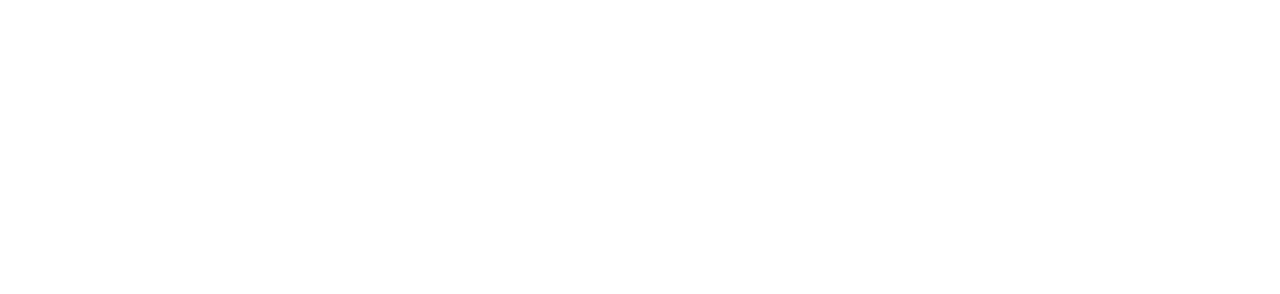
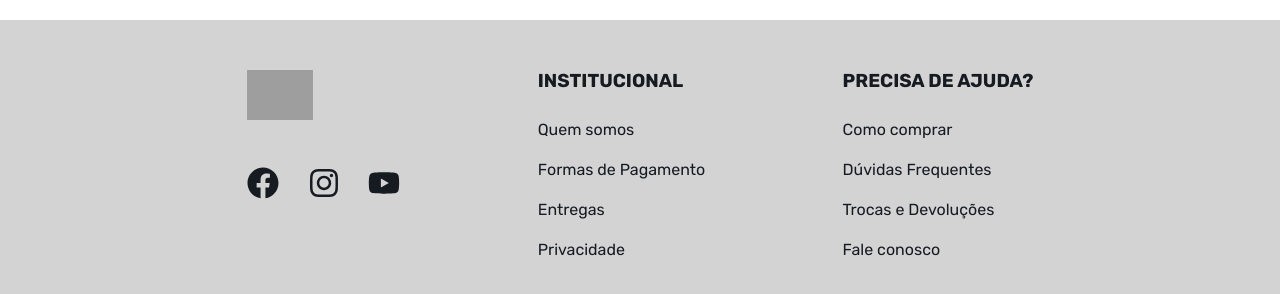
Before and after one commit to Thekote/Ecommerce42, a React (Create React App) app in the folder frontend/: page / in a window 1280 px wide. Shown: the part 1524-1818 px from the top of the page. Before the commit the page ends 1544 px from the top, so only its background shows below. Built offline with nearby package versions, Linux system fonts and the light colour scheme; grey boxes are pictures that could not be loaded.

Commit message:
Footer (Created and styled)

```diff
--- a/frontend/src/App.js
+++ b/frontend/src/App.js
@@ -4,6 +4,7 @@
 import HeroBanner from './components/HeroBanner'
 import GlobalStyle from './global'
 import ProductList from './components/ProductList'
+import Footer from './components/Footer'
 
 const App = () => (
 
@@ -14,6 +15,7 @@
         <ContentContainer>
           <ProductList/>
         </ContentContainer>
+        <Footer />
       </Container>
 
   )
--- /dev/null
+++ b/frontend/src/components/Footer.js
@@ -0,0 +1,74 @@
+import React from 'react';
+import styled from 'styled-components';
+import { FaFacebook, FaInstagram, FaYoutube } from "react-icons/fa";
+import { IconContext } from 'react-icons';
+
+
+const Footer = () => {
+    return (
+        <div style={{ display: 'flex', justifyContent: 'center', backgroundColor: 'lightgray', width: '100%', }}>
+        <FooterContainer>
+            <Col>
+                <Logo href="">
+                    <img src="https://i.imgur.com/P6KEUmH.png" alt="Logo BarShop" />
+                </Logo>
+                <div class="social" style={{marginTop: '40px'}}>
+                    <IconContext.Provider value={{ size: "2em"}}  >
+                        <FaFacebook style={{ marginRight: '25px' }}/> <FaInstagram style={{ marginRight: '25px' }} /> <FaYoutube />
+                    </IconContext.Provider>
+                </div>
+            </Col>
+            <Col>
+                <h3>INSTITUCIONAL</h3>
+                <p>Quem somos</p>
+                <p>Formas de Pagamento</p>
+                <p>Entregas</p>
+                <p>Privacidade</p>
+            </Col>
+            <Col>
+                <h3>PRECISA DE AJUDA?</h3>
+                <p>Como comprar</p>
+                <p>Dúvidas Frequentes</p>
+                <p>Trocas e Devoluções</p>
+                <p>Fale conosco</p>
+            </Col>
+        </FooterContainer>
+        </div>
+    )
+}
+
+const FooterContainer = styled.div`
+    display: flex;
+    justify-content: space-around;
+    padding: 50px;
+    width: 80vw;
+    height: 300px;
+    margin: 0;
+    color: #161B22;
+`;
+
+const Logo = styled.div`
+
+    color: gray;
+    text-decoration: none;
+    font-weight: 600;
+    font-size: 1.7rem;
+
+    img {
+        height: 50px;
+    }
+
+`
+
+const Col = styled.div`
+
+    h3 {
+        height: 50px;
+    }
+
+    p {
+        height: 40px;
+    }
+`
+
+export default Footer;
```
